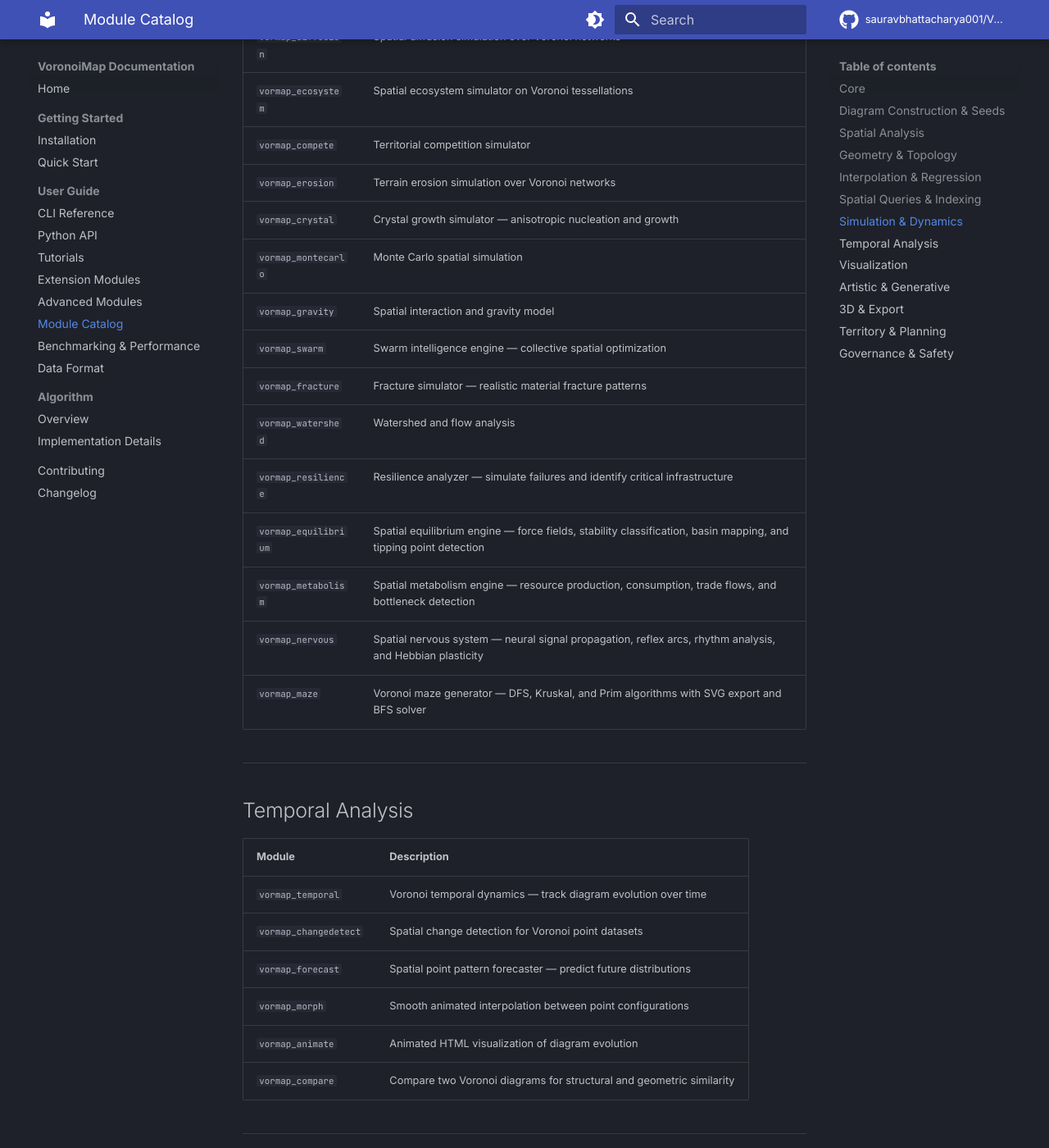
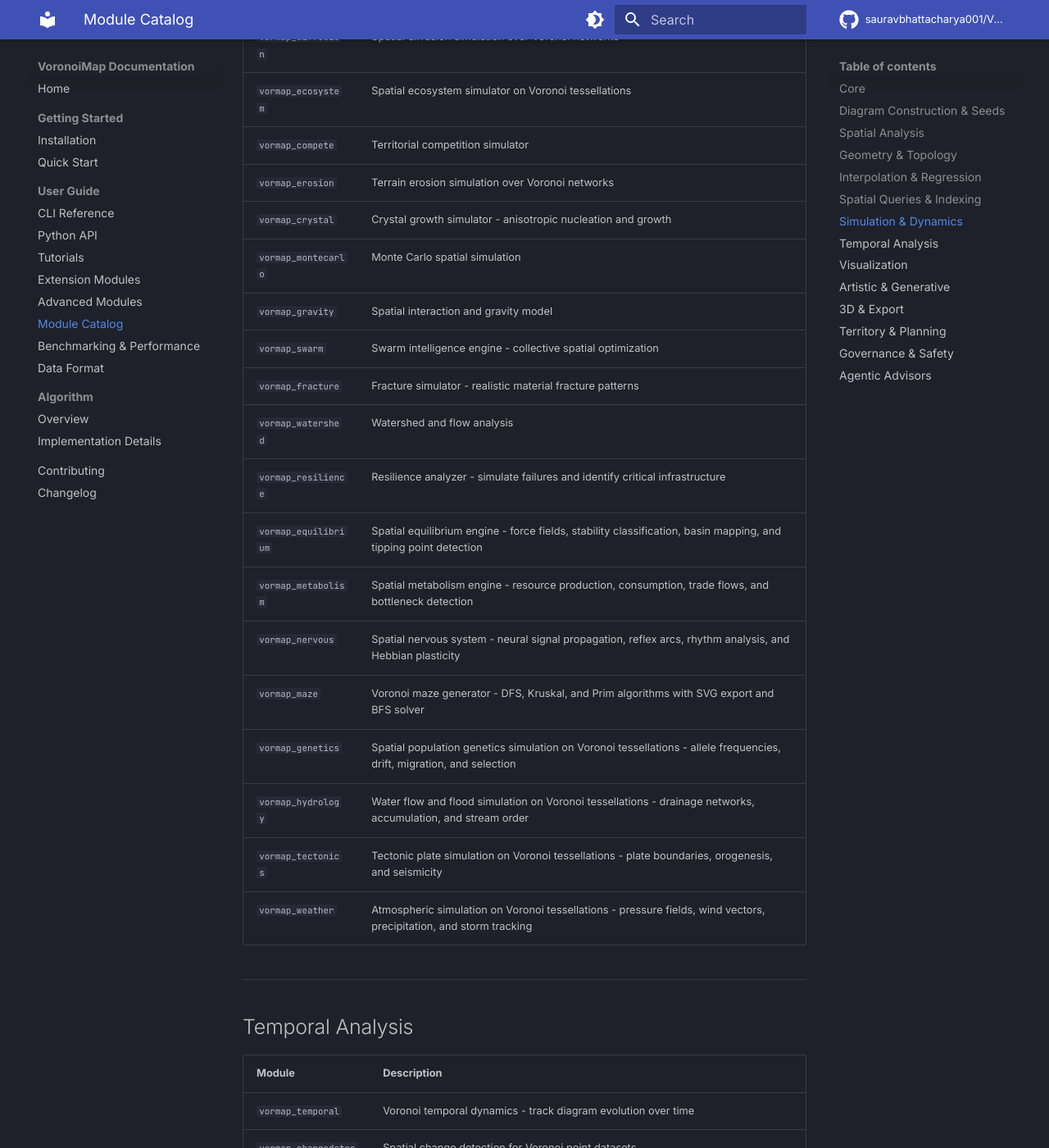
Before and after one commit to sauravbhattacharya001/VoronoiMap, an MkDocs documentation site: the page built from docs-src/guide/module-catalog.md, in a window 1280 px wide and 1400 px high, scrolled down 4353 px. Shown: the whole window at 82% size. Built offline with MkDocs 1.6.1 and Material for MkDocs 9.7.7, drawn with Linux system fonts in a browser that asks for light colours; comment, search, counter and statistics services are not loaded; some of the changed text lies outside the part shown.

Commit message:
docs(catalog): add 11 missing modules + new Agentic Advisors section
Module catalog was claiming 138 modules but the repo has 148 vormap_*.py
files. The following were undocumented:

- vormap_brief, vormap_curator, vormap_handoff, vormap_redundancy,
  vormap_sensorplanner: high-level agentic advisors (executive briefs,
  dataset curation, shift handoff, sensor retirement, budget-aware
  placement). Grouped under a new 'Agentic Advisors' section since
  they are prescriptive rather than analytical.
- vormap_drift: temporal drift advisor -> Temporal Analysis section.
- vormap_governance: democratic decision-making on tessellations ->
  Governance & Safety section.
- vormap_genetics, vormap_hydrology, vormap_tectonics, vormap_weather:
  large simulation engines -> Simulation & Dynamics section.

Also fixed the stale '138' count in advanced-modules.md and bumped the
catalog header to 148. Verified mkdocs build --strict passes and the
catalog now lists exactly the 148 modules present on disk (no missing,
no bogus).

```diff
--- a/docs-src/guide/module-catalog.md
+++ b/docs-src/guide/module-catalog.md
@@ -11,11 +11,11 @@
 |--------|-------------|
 | `vormap_utils` | Shared utility functions for VoronoiMap modules |
 | `vormap_geometry` | Shared geometry and statistics helpers used across extension modules |
-| `vormap_pipeline` | Batch analysis pipeline — chain multiple VoronoiMap tools together |
+| `vormap_pipeline` | Batch analysis pipeline - chain multiple VoronoiMap tools together |
 | `vormap_benchmark` | Performance benchmark for VoronoiMap operations |
-| `vormap_profile` | Spatial data profiler — comprehensive dataset summary statistics |
+| `vormap_profile` | Spatial data profiler - comprehensive dataset summary statistics |
 | `vormap_quality` | Spatial data quality assessment for Voronoi diagrams |
-| `vormap_doctor` | Diagram diagnostician — autonomous health checker and auto-fix prescriber |
+| `vormap_doctor` | Diagram diagnostician - autonomous health checker and auto-fix prescriber |
 | `vormap_recommend` | Spatial analysis recommender for Voronoi diagrams |
 
 ---
@@ -26,9 +26,9 @@
 |--------|-------------|
 | `vormap_seeds` | Seed point generators: uniform, grid, hexagonal, jittered, Poisson disk, Halton |
 | `vormap_generate` | Synthetic point pattern generator |
-| `vormap_relax` | Lloyd's relaxation — centroidal Voronoi tessellation |
+| `vormap_relax` | Lloyd's relaxation - centroidal Voronoi tessellation |
 | `vormap_evolve` | Evolutionary point placement optimizer |
-| `vormap_merge` | Region merger — merge adjacent regions by attribute similarity |
+| `vormap_merge` | Region merger - merge adjacent regions by attribute similarity |
 | `vormap_clip` | Clip Voronoi regions to arbitrary convex boundary polygons |
 | `vormap_power` | Power diagrams (weighted Voronoi / Laguerre diagrams) |
 | `vormap_penrose` | Penrose tiling generator for Voronoi diagrams |
@@ -46,16 +46,16 @@
 | `vormap_autocorr` | Spatial autocorrelation analysis for Voronoi-partitioned data |
 | `vormap_kde` | Kernel density estimation for spatial point data |
 | `vormap_nndist` | Nearest-neighbor distance analysis for spatial point patterns |
-| `vormap_fingerprint` | Spatial distribution fingerprinting — compact signatures for point patterns |
+| `vormap_fingerprint` | Spatial distribution fingerprinting - compact signatures for point patterns |
 | `vormap_classify` | Spatial data classification for choropleth mapping |
 | `vormap_regularity` | Voronoi entropy and regularity analysis |
 | `vormap_symmetry` | Detect rotational and reflective symmetry in Voronoi diagrams |
 | `vormap_fractal` | Fractal dimension analysis for Voronoi seed point patterns |
 | `vormap_stability` | Measure diagram sensitivity to point perturbation |
 | `vormap_crossval` | Leave-one-out cross-validation for spatial interpolation methods |
-| `vormap_causality` | Spatial causality engine — counterfactual analysis, treatment effects, difference-in-differences, and synthetic control |
-| `vormap_attention` | Spatial attention engine — autonomous analytical focus allocation via information density, change velocity, and surprise detection |
-| `vormap_auction` | Spatial auction engine — sealed-bid, Vickrey, combinatorial, and ascending auction mechanisms for resource allocation |
+| `vormap_causality` | Spatial causality engine - counterfactual analysis, treatment effects, difference-in-differences, and synthetic control |
+| `vormap_attention` | Spatial attention engine - autonomous analytical focus allocation via information density, change velocity, and surprise detection |
+| `vormap_auction` | Spatial auction engine - sealed-bid, Vickrey, combinatorial, and ascending auction mechanisms for resource allocation |
 
 ---
 
@@ -68,10 +68,10 @@
 | `vormap_delaunay` | Delaunay triangulation quality analysis |
 | `vormap_hull` | Convex hull and bounding geometry analysis |
 | `vormap_centroid` | Spatial center analysis for Voronoi point datasets |
-| `vormap_shape` | Cell shape analysis — geometric shape metrics |
+| `vormap_shape` | Cell shape analysis - geometric shape metrics |
 | `vormap_buffer` | Buffer zone analysis for Voronoi point datasets |
 | `vormap_network` | Spatial network analysis via Delaunay triangulation |
-| `vormap_transect` | Transect profiler — cross-section analysis along a line |
+| `vormap_transect` | Transect profiler - cross-section analysis along a line |
 | `vormap_circlepack` | Largest inscribed circles per Voronoi cell |
 
 ---
@@ -87,7 +87,7 @@
 | `vormap_trend` | Trend surface analysis |
 | `vormap_variogram` | Variogram analysis for Voronoi-based spatial data |
 | `vormap_zonal` | Zonal statistics for Voronoi tessellations |
-| `vormap_mapalgebra` | Voronoi map algebra — spatial operations on cell attribute layers |
+| `vormap_mapalgebra` | Voronoi map algebra - spatial operations on cell attribute layers |
 | `vormap_isochrone` | Isochrone (travel-time zone) generator for Voronoi networks |
 
 ---
@@ -114,17 +114,21 @@
 | `vormap_ecosystem` | Spatial ecosystem simulator on Voronoi tessellations |
 | `vormap_compete` | Territorial competition simulator |
 | `vormap_erosion` | Terrain erosion simulation over Voronoi networks |
-| `vormap_crystal` | Crystal growth simulator — anisotropic nucleation and growth |
+| `vormap_crystal` | Crystal growth simulator - anisotropic nucleation and growth |
 | `vormap_montecarlo` | Monte Carlo spatial simulation |
 | `vormap_gravity` | Spatial interaction and gravity model |
-| `vormap_swarm` | Swarm intelligence engine — collective spatial optimization |
-| `vormap_fracture` | Fracture simulator — realistic material fracture patterns |
+| `vormap_swarm` | Swarm intelligence engine - collective spatial optimization |
+| `vormap_fracture` | Fracture simulator - realistic material fracture patterns |
 | `vormap_watershed` | Watershed and flow analysis |
-| `vormap_resilience` | Resilience analyzer — simulate failures and identify critical infrastructure |
-| `vormap_equilibrium` | Spatial equilibrium engine — force fields, stability classification, basin mapping, and tipping point detection |
-| `vormap_metabolism` | Spatial metabolism engine — resource production, consumption, trade flows, and bottleneck detection |
-| `vormap_nervous` | Spatial nervous system — neural signal propagation, reflex arcs, rhythm analysis, and Hebbian plasticity |
-| `vormap_maze` | Voronoi maze generator — DFS, Kruskal, and Prim algorithms with SVG export and BFS solver |
+| `vormap_resilience` | Resilience analyzer - simulate failures and identify critical infrastructure |
+| `vormap_equilibrium` | Spatial equilibrium engine - force fields, stability classification, basin mapping, and tipping point detection |
+| `vormap_metabolism` | Spatial metabolism engine - resource production, consumption, trade flows, and bottleneck detection |
+| `vormap_nervous` | Spatial nervous system - neural signal propagation, reflex arcs, rhythm analysis, and Hebbian plasticity |
+| `vormap_maze` | Voronoi maze generator - DFS, Kruskal, and Prim algorithms with SVG export and BFS solver |
+| `vormap_genetics` | Spatial population genetics simulation on Voronoi tessellations - allele frequencies, drift, migration, and selection |
+| `vormap_hydrology` | Water flow and flood simulation on Voronoi tessellations - drainage networks, accumulation, and stream order |
+| `vormap_tectonics` | Tectonic plate simulation on Voronoi tessellations - plate boundaries, orogenesis, and seismicity |
+| `vormap_weather` | Atmospheric simulation on Voronoi tessellations - pressure fields, wind vectors, precipitation, and storm tracking |
 
 ---
 
@@ -132,12 +136,13 @@
 
 | Module | Description |
 |--------|-------------|
-| `vormap_temporal` | Voronoi temporal dynamics — track diagram evolution over time |
+| `vormap_temporal` | Voronoi temporal dynamics - track diagram evolution over time |
 | `vormap_changedetect` | Spatial change detection for Voronoi point datasets |
-| `vormap_forecast` | Spatial point pattern forecaster — predict future distributions |
+| `vormap_forecast` | Spatial point pattern forecaster - predict future distributions |
 | `vormap_morph` | Smooth animated interpolation between point configurations |
 | `vormap_animate` | Animated HTML visualization of diagram evolution |
 | `vormap_compare` | Compare two Voronoi diagrams for structural and geometric similarity |
+| `vormap_drift` | Agentic temporal drift advisor - detect distribution shifts and recommend rebalancing actions |
 
 ---
 
@@ -145,12 +150,12 @@
 
 | Module | Description |
 |--------|-------------|
-| `vormap_viz` | Primary visualization module — SVG, HTML, GeoJSON, statistics export |
+| `vormap_viz` | Primary visualization module - SVG, HTML, GeoJSON, statistics export |
 | `vormap_heatmap` | Density heatmap generation |
 | `vormap_color` | Four-color map coloring |
 | `vormap_coloring` | Graph coloring for Voronoi diagrams |
 | `vormap_gradient` | Gradient-fill renderer |
-| `vormap_flowfield` | Flow-field visualizer — vector fields and streamlines |
+| `vormap_flowfield` | Flow-field visualizer - vector fields and streamlines |
 | `vormap_label` | Automatic label placement |
 | `vormap_cvd` | Color vision deficiency (CVD) simulator |
 | `vormap_playground` | Interactive HTML Voronoi playground generator |
@@ -165,26 +170,26 @@
 | Module | Description |
 |--------|-------------|
 | `vormap_ascii` | Terminal (ASCII/Unicode) rendering of Voronoi diagrams |
-| `vormap_mosaic` | Mosaic image filter — stained-glass and pixel-art effects |
+| `vormap_mosaic` | Mosaic image filter - stained-glass and pixel-art effects |
 | `vormap_stainedglass` | Stained-glass renderer |
 | `vormap_watercolor` | Watercolour painter |
 | `vormap_lowpoly` | Low-poly image renderer |
-| `vormap_stipple` | Stippling — image-to-dot-art via weighted Voronoi tessellation |
+| `vormap_stipple` | Stippling - image-to-dot-art via weighted Voronoi tessellation |
 | `vormap_pixelart` | Pixel-art generator |
 | `vormap_halftone` | Halftone renderer |
 | `vormap_emboss` | Emboss and relief renderer |
-| `vormap_hatch` | Hatch pattern generator — pen-plotter / engraving style |
+| `vormap_hatch` | Hatch pattern generator - pen-plotter / engraving style |
 | `vormap_crossstitch` | Cross-stitch pattern generator |
 | `vormap_stringart` | String art generator |
 | `vormap_spiral` | Spiral pattern generator |
 | `vormap_kaleidoscope` | Kaleidoscope generator |
-| `vormap_text` | Voronoi typography — render text as cell mosaics |
+| `vormap_text` | Voronoi typography - render text as cell mosaics |
 | `vormap_texture` | Seamless tileable texture generator |
 | `vormap_tile` | Seamless tileable Voronoi pattern generator |
 | `vormap_photomosaic` | Photo-mosaic renderer |
-| `vormap_jigsaw` | Jigsaw puzzle generator — split images into puzzle pieces |
+| `vormap_jigsaw` | Jigsaw puzzle generator - split images into puzzle pieces |
 | `vormap_noise` | Worley (cellular) noise generator |
-| `vormap_dream` | Synthetic distribution generator — learn and reproduce spatial patterns |
+| `vormap_dream` | Synthetic distribution generator - learn and reproduce spatial patterns |
 | `vormap_displacement` | Displacement and normal-map generator |
 
 ---
@@ -194,12 +199,12 @@
 | Module | Description |
 |--------|-------------|
 | `vormap_voronoi3d` | 3-D Voronoi tessellation visualizer |
-| `vormap_mesh3d` | 3D mesh exporter — extrude Voronoi cells into 3D geometry |
+| `vormap_mesh3d` | 3D mesh exporter - extrude Voronoi cells into 3D geometry |
 | `vormap_kml` | KML export for Google Earth / Google Maps |
 | `vormap_geojson` | GeoJSON export (RFC 7946) |
 | `vormap_gpx` | GPX import/export |
 | `vormap_cartogram` | Area-proportional region distortion |
-| `vormap_treemap` | Voronoi treemap — hierarchical Voronoi tessellations |
+| `vormap_treemap` | Voronoi treemap - hierarchical Voronoi tessellations |
 
 ---
 
@@ -224,9 +229,24 @@
 | Module | Description |
 |--------|-------------|
 | `vormap_privacy` | Differential privacy and k-anonymity for point data |
-| `vormap_guardian` | Spatial constraint guardian — constraint enforcement and auto-repair |
+| `vormap_guardian` | Spatial constraint guardian - constraint enforcement and auto-repair |
 | `vormap_referee` | Spatial fairness referee |
 | `vormap_sentinel` | Proactive distribution monitoring and anomaly alerting |
-| `vormap_forensics` | Spatial anomaly forensics engine — multi-phase investigation |
-| `vormap_narrative` | Spatial narrative generator — natural language analysis summaries |
-| `vormap_negotiator` | Spatial conflict negotiator — multi-party conflict resolution |
+| `vormap_forensics` | Spatial anomaly forensics engine - multi-phase investigation |
+| `vormap_narrative` | Spatial narrative generator - natural language analysis summaries |
+| `vormap_negotiator` | Spatial conflict negotiator - multi-party conflict resolution |
+| `vormap_governance` | Autonomous democratic decision-making on Voronoi tessellations - voting rules, social choice, and consensus protocols |
+
+---
+
+## Agentic Advisors
+
+High-level autonomous advisors that read a dataset and produce prescriptive, decision-ready output.
+
+| Module | Description |
+|--------|-------------|
+| `vormap_brief` | Autonomous executive brief generator - distills VoronoiMap datasets into decision-ready narrative summaries |
+| `vormap_curator` | Agentic spatial dataset curator - quality scoring, deduplication, and provenance-aware filtering |
+| `vormap_handoff` | Agentic shift-handoff advisor - state diffs, open anomalies, and prioritized next actions for the incoming operator |
+| `vormap_redundancy` | Agentic sensor retirement / merge advisor - identifies redundant sensors and proposes consolidation actions |
+| `vormap_sensorplanner` | Agentic budget-aware next-N sensor placement advisor - optimal expansion under coverage and cost constraints |
```
Also changed, not shown: other parts of docs-src/guide/module-catalog.md (+1 -1 lines), docs-src/guide/advanced-modules.md (+1 -1 lines).
